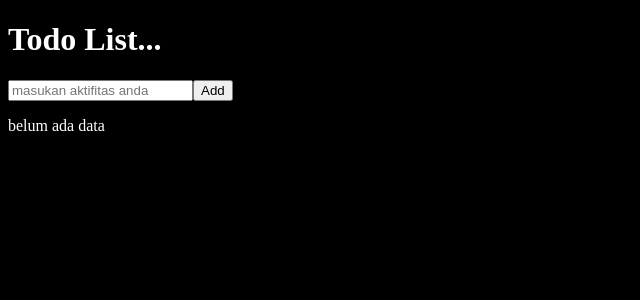
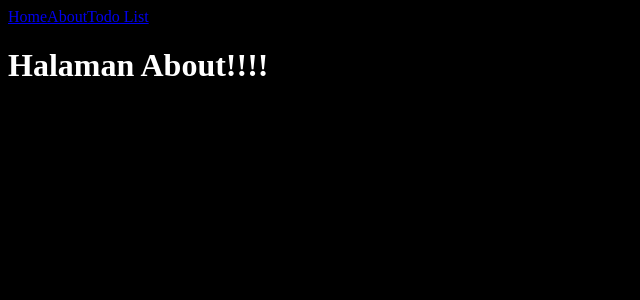
Before and after one commit to bugs17/ract-basic, a React (Create React App) app: page /about in a window 1280 px wide. Shown: the top 300 px of the page, without its empty margins (0-640 px from the left). Built offline with nearby package versions, Linux system fonts and the light colour scheme.

Commit message:
menambahkan beberapa halam untuk mencoba React Router

```diff
--- a/package.json
+++ b/package.json
@@ -6,8 +6,10 @@
     "@testing-library/jest-dom": "^5.16.5",
     "@testing-library/react": "^13.3.0",
     "@testing-library/user-event": "^13.5.0",
+    "history": "^5.3.0",
     "react": "^18.2.0",
     "react-dom": "^18.2.0",
+    "react-router-dom": "^6.3.0",
     "react-scripts": "5.0.1",
     "web-vitals": "^2.1.4"
   },
--- /dev/null
+++ b/src/About.jsx
@@ -0,0 +1,11 @@
+import React from 'react';
+
+const About = () => {
+    return (
+        <>
+            <h1>Halaman About!!!!</h1>
+        </>
+    );
+}
+
+export default About;
--- /dev/null
+++ b/src/Button.css
@@ -0,0 +1,8 @@
+.tombol{
+    background-color: blueviolet;
+    color: white;
+    border: none;
+    padding: 10px 20px;
+    border-radius: 3px;
+
+}
--- /dev/null
+++ b/src/Button.jsx
@@ -0,0 +1,10 @@
+import React from 'react';
+import './Button.css'
+
+const Button = (props) => {
+    return <button className='tombol'>{props.children}</button>
+
+
+}
+
+export default Button;
--- /dev/null
+++ b/src/HelloComponent.jsx
@@ -0,0 +1,16 @@
+
+
+
+import React from 'react';
+
+const HelloComponent = (props) => {
+    return (
+        <>
+        {/* gara penulisan kaya bgni cocok skali kalau tong mau buat komponen yg ada punya children di dalamnya yg seperti div h1 button juga.
+        pokoknya yg ada punya konten didalamnya */}
+          <h1>{props.children}</h1>
+        </>
+    );
+}
+
+export default HelloComponent;
--- /dev/null
+++ b/src/Home.jsx
@@ -0,0 +1,12 @@
+import React from 'react';
+
+
+const Home = () => {
+    return (
+        <>
+        <h1>Halaman Home</h1>
+        </>
+    );
+}
+
+export default Home;
--- /dev/null
+++ b/src/Image.jsx
@@ -0,0 +1,13 @@
+import React from 'react';
+
+
+const Image = () => {
+    return (
+        <>
+        {/* cara import gambar begini saja react otomatis sudah tau kalau gambarnya di taruh di folder public */}
+           <img src="/logo.png" alt="Logo" />
+        </>
+    );
+}
+
+export default Image;
--- /dev/null
+++ b/src/Main.jsx
@@ -0,0 +1,24 @@
+import React from 'react';
+import { Routes, Route,Link } from 'react-router-dom';
+import TodoList from './TodoList';
+import About from './About';
+import Home from './Home';
+
+const Main = () => {
+    return (
+        <>
+            <nav>
+                <Link to="/">Home</Link>
+                <Link to="/about">About</Link>
+                <Link to="/todolist">Todo List</Link>
+            </nav>
+            <Routes>
+                <Route path='/' element={<Home/>}/>
+                <Route path='about' element={<About/>}/>
+                <Route path='todolist' element={<TodoList/>}/>
+            </Routes>
+        </>
+    );
+}
+
+export default Main;
--- a/src/TodoList.jsx
+++ b/src/TodoList.jsx
@@ -1,11 +1,11 @@
-import React from 'react';
+import { useState } from 'react';
 
 const TodoList = () => {
 
-  const [todos, setTodos] = React.useState(''); // state awal dari inputan.. disni nanti yg mengontrol form input.
-  const [datas, setData] = React.useState([]); // disni empty array karna memang mau di tampung data yg di masukan dan di map di element li.
-  const [edit, setEdit] = React.useState({}); // disini empti object karna memang datanya berbentuk object ada id dan datanya.
-  const [cekTodos, setCekTodos] = React.useState('') // untuk memberikan pesan kalau form tidak boleh kosong
+  const [todos, setTodos] = useState(''); // state awal dari inputan.. disni nanti yg mengontrol form input.
+  const [datas, setData] = useState([]); // disni empty array karna memang mau di tampung data yg di masukan dan di map di element li.
+  const [edit, setEdit] = useState({}); // disini empti object karna memang datanya berbentuk object ada id dan datanya.
+  const [cekTodos, setCekTodos] = useState('') // untuk memberikan pesan kalau form tidak boleh kosong
 
   //ini untuk generate id karna datanya tidak memiliki unik id jdi tong pake milisecond jadi unik id
   const generateID = ()=>{
--- a/src/index.jsx
+++ b/src/index.jsx
@@ -1,14 +1,21 @@
 import React from 'react';
 import ReactDOM from 'react-dom/client';
+import { BrowserRouter } from 'react-router-dom';
 
 import './index.css'
-import App from './App';
-import LatihanState from './LatihanState';
-import LifeCycleComponent from './LifeCycleComponent';
-import List from './List';
-import Form from './Form';
-import FetchingData from './FetchingData';
-import TodoList from './TodoList';
+// import App from './App';
+// import LatihanState from './LatihanState';
+// import LifeCycleComponent from './LifeCycleComponent';
+// import List from './List';
+// import Form from './Form';
+// import FetchingData from './FetchingData';
+// import TodoList from './TodoList';
+// import HelloComponent from './HelloComponent';
+// import Button from './Button';
+// import Image from './Image';
+// import About from './About';
+// import Home from './Home';
+import Main from './Main';
 
 
 
@@ -22,9 +29,15 @@ import TodoList from './TodoList';
       {/* <List /> */}
       {/* <Form /> */}
       {/* <FetchingData /> */}
-      <TodoList />
+      <BrowserRouter>
+      <Main/>
+      </BrowserRouter>
+      {/* <HelloComponent>Hallo ini hasil dari props children!!</HelloComponent> */}
+      {/* <HelloComponent children= 'ini juga sama saja dengan yg diatas tpi kurang bagus kalau untuk isi konten element' /> */}
+      {/* <Button>Click Me!!</Button> */}
+      {/* <Image /> */}
 
-    </React.StrictMode>
+     </React.StrictMode>
 
 
   );
```
Also changed, not shown: public/logo.png (added), 1 other file (tests, documents, lock files or other folders).
